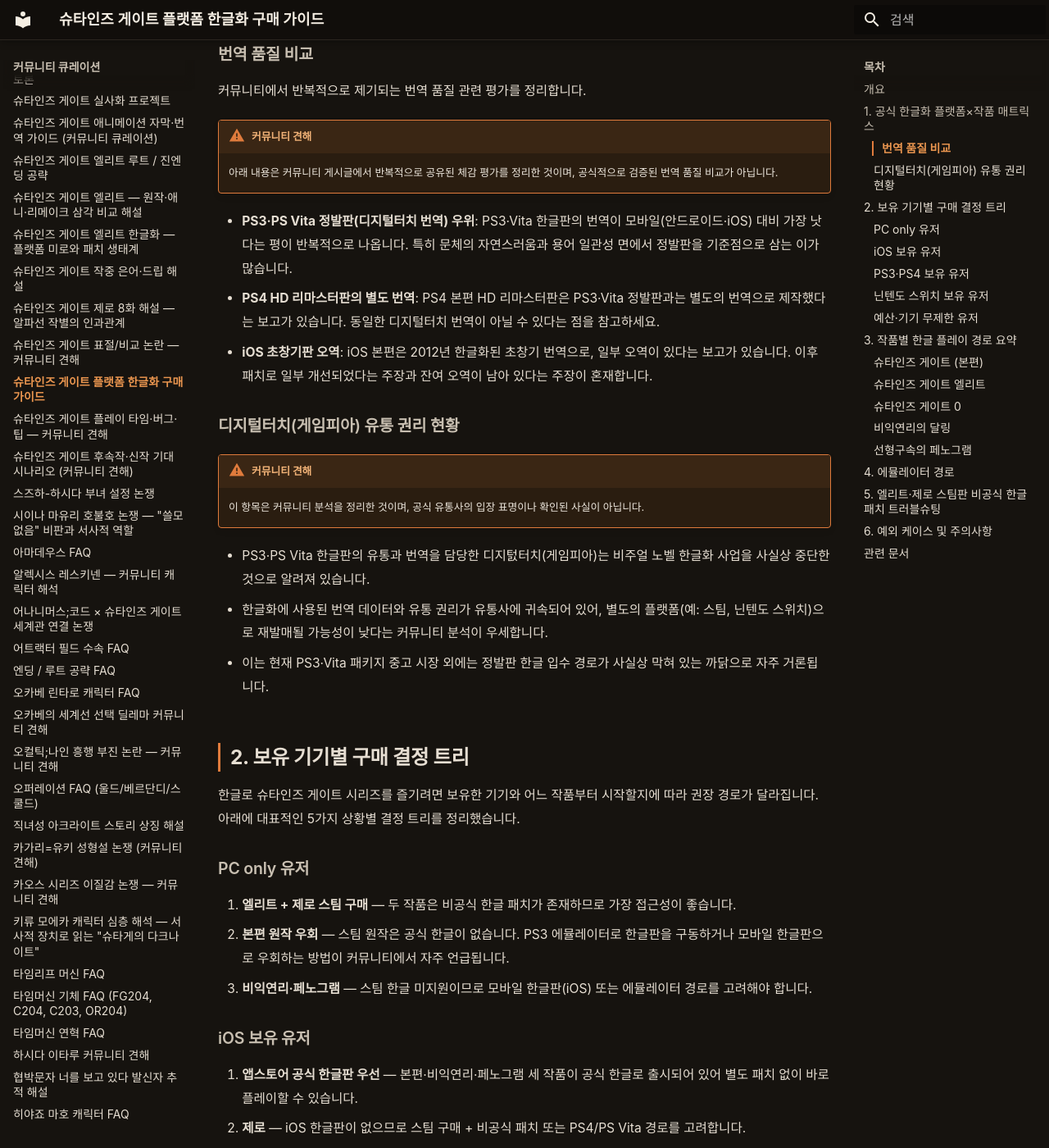
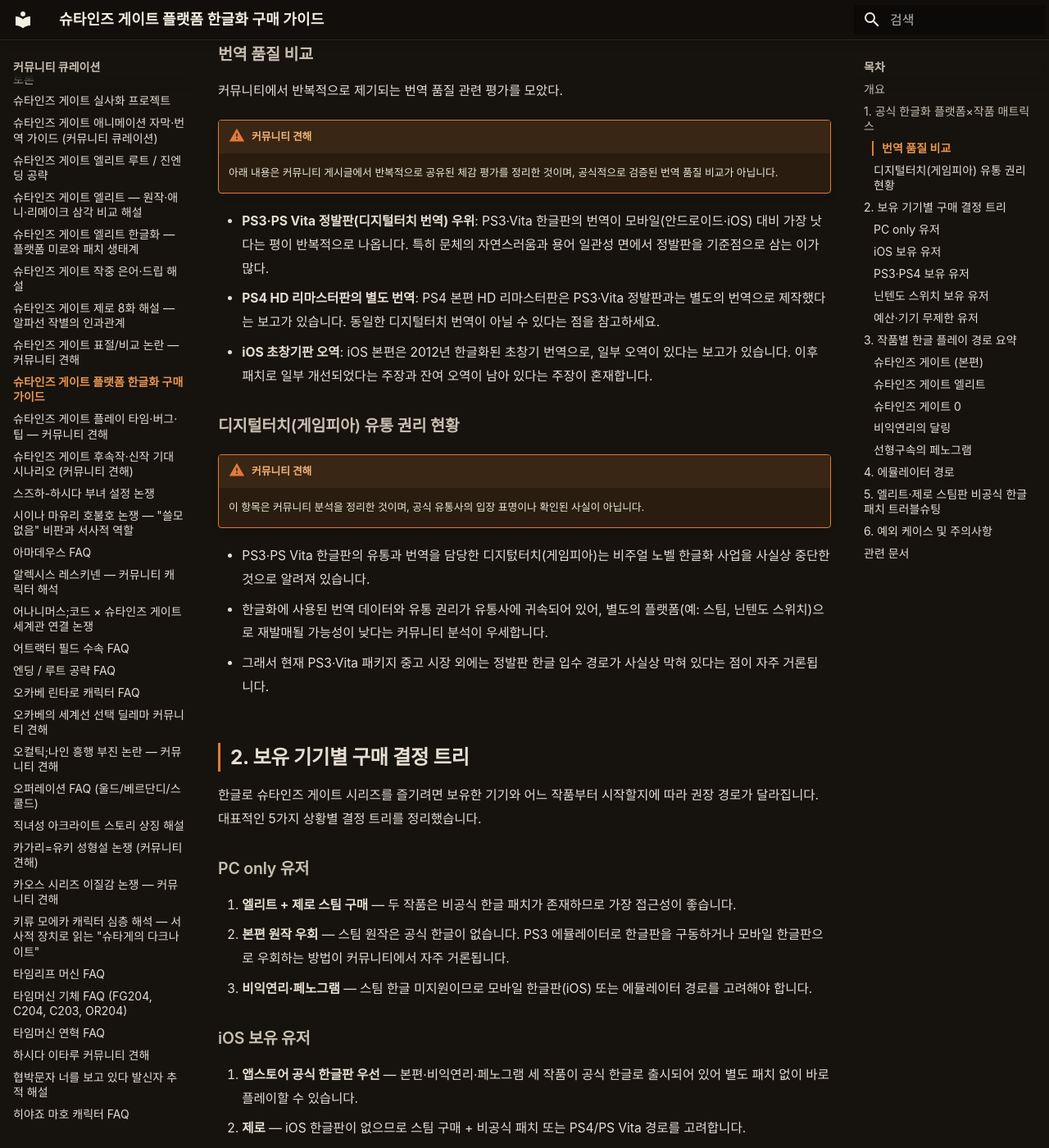
Before and after one commit to sgwiki/sgwiki.github.io, an MkDocs documentation site: the page built from wiki/커뮤니티-큐레이션/슈타인즈-게이트-플랫폼-한글화-구매-가이드.md, in a window 1280 px wide and 1400 px high, scrolled down 1521 px. Shown: the whole window at 82% size. Built offline with MkDocs 1.6.1 and Material for MkDocs 9.7.7, drawn with Linux system fonts in a browser that asks for light colours; some web fonts are replaced; some of the changed text lies outside the part shown.

Commit message:
chore(wiki): 슈타인즈-게이트-플랫폼-한글화-구매-가이드 정비 — humanize 11(추상주자+만능동사 5·헤딩아래 요약박스 3·메타진입 1·문두 접속사 1·형식명사 1)·사실·스포일러(none)·표·링크·플랫폼명·경고 박스 불변
Co-Authored-By: Claude Opus 4.6 <noreply@anthropic.com>

```diff
--- a/wiki/커뮤니티-큐레이션/슈타인즈-게이트-플랫폼-한글화-구매-가이드.md
+++ b/wiki/커뮤니티-큐레이션/슈타인즈-게이트-플랫폼-한글화-구매-가이드.md
@@ -17,11 +17,11 @@ related:
 
 ## 개요
 
-슈타인즈 게이트 시리즈는 발매 플랫폼이 다양하고, 한글 지원 여부가 플랫폼과 작품마다 달라 신규 입문자가 구매 전 반드시 확인해야 할 정보가 많습니다. 이 문서는 보유 기기와 플레이 우선순위에 따라 가장 합리적인 한글 플레이 경로를 단계별로 정리합니다.
+슈타인즈 게이트 시리즈는 발매 플랫폼이 다양하고, 한글 지원 여부가 플랫폼과 작품마다 달라 신규 입문자가 구매 전 반드시 확인해야 할 정보가 많습니다. 보유 기기와 플레이 우선순위에 따라 가장 합리적인 한글 플레이 경로를 단계별로 정리했습니다.
 
 ## 1. 공식 한글화 플랫폼×작품 매트릭스
 
-아래 표는 각 작품별로 공식 한글이 지원되는 플랫폼을 정리한 것입니다. 스팀 원작(본편), 비익연리, 페노그램은 공식 한글이 지원되지 않으며, 엘리트와 제로만 스팀 한글 지원 대상입니다.
+각 작품별로 공식 한글이 지원되는 플랫폼이다. 스팀 원작(본편), 비익연리, 페노그램은 공식 한글이 지원되지 않으며, 엘리트와 제로만 스팀 한글 지원 대상이다.
 
 | 작품 | PS Vita | PS3 | PS4 | iOS | Android | Steam |
 |------|---------|-----|-----|-----|---------|-------|
@@ -41,12 +41,12 @@ related:
 
 ### 번역 품질 비교
 
-커뮤니티에서 반복적으로 제기되는 번역 품질 관련 평가를 정리합니다.
+커뮤니티에서 반복적으로 제기되는 번역 품질 관련 평가를 모았다.
 
 !!! warning "커뮤니티 견해"
     아래 내용은 커뮤니티 게시글에서 반복적으로 공유된 체감 평가를 정리한 것이며, 공식적으로 검증된 번역 품질 비교가 아닙니다.
 
-- **PS3·PS Vita 정발판(디지털터치 번역) 우위**: PS3·Vita 한글판의 번역이 모바일(안드로이드·iOS) 대비 가장 낫다는 평이 반복적으로 나옵니다. 특히 문체의 자연스러움과 용어 일관성 면에서 정발판을 기준점으로 삼는 이가 많습니다.
+- **PS3·PS Vita 정발판(디지털터치 번역) 우위**: PS3·Vita 한글판의 번역이 모바일(안드로이드·iOS) 대비 가장 낫다는 평이 반복적으로 나옵니다. 특히 문체의 자연스러움과 용어 일관성 면에서 정발판을 기준점으로 삼는 이가 많다.
 - **PS4 HD 리마스터판의 별도 번역**: PS4 본편 HD 리마스터판은 PS3·Vita 정발판과는 별도의 번역으로 제작했다는 보고가 있습니다. 동일한 디지털터치 번역이 아닐 수 있다는 점을 참고하세요.
 - **iOS 초창기판 오역**: iOS 본편은 2012년 한글화된 초창기 번역으로, 일부 오역이 있다는 보고가 있습니다. 이후 패치로 일부 개선되었다는 주장과 잔여 오역이 남아 있다는 주장이 혼재합니다.
 
@@ -57,16 +57,16 @@ related:
 
 - PS3·PS Vita 한글판의 유통과 번역을 담당한 디지턼터치(게임피아)는 비주얼 노벨 한글화 사업을 사실상 중단한 것으로 알려져 있습니다.
 - 한글화에 사용된 번역 데이터와 유통 권리가 유통사에 귀속되어 있어, 별도의 플랫폼(예: 스팀, 닌텐도 스위치)으로 재발매될 가능성이 낮다는 커뮤니티 분석이 우세합니다.
-- 이는 현재 PS3·Vita 패키지 중고 시장 외에는 정발판 한글 입수 경로가 사실상 막혀 있는 까닭으로 자주 거론됩니다.
+- 그래서 현재 PS3·Vita 패키지 중고 시장 외에는 정발판 한글 입수 경로가 사실상 막혀 있다는 점이 자주 거론됩니다.
 
 ## 2. 보유 기기별 구매 결정 트리
 
-한글로 슈타인즈 게이트 시리즈를 즐기려면 보유한 기기와 어느 작품부터 시작할지에 따라 권장 경로가 달라집니다. 아래에 대표적인 5가지 상황별 결정 트리를 정리했습니다.
+한글로 슈타인즈 게이트 시리즈를 즐기려면 보유한 기기와 어느 작품부터 시작할지에 따라 권장 경로가 달라집니다. 대표적인 5가지 상황별 결정 트리를 정리했습니다.
 
 ### PC only 유저
 
 1. **엘리트 + 제로 스팀 구매** — 두 작품은 비공식 한글 패치가 존재하므로 가장 접근성이 좋습니다.
-2. **본편 원작 우회** — 스팀 원작은 공식 한글이 없습니다. PS3 에뮬레이터로 한글판을 구동하거나 모바일 한글판으로 우회하는 방법이 커뮤니티에서 자주 언급됩니다.
+2. **본편 원작 우회** — 스팀 원작은 공식 한글이 없습니다. PS3 에뮬레이터로 한글판을 구동하거나 모바일 한글판으로 우회하는 방법이 커뮤니티에서 자주 거론됩니다.
 3. **비익연리·페노그램** — 스팀 한글 미지원이므로 모바일 한글판(iOS) 또는 에뮬레이터 경로를 고려해야 합니다.
 
 ### iOS 보유 유저
@@ -94,13 +94,13 @@ related:
 
 ## 3. 작품별 한글 플레이 경로 요약
 
-다섯 작품 각각에 대해 가장 접근하기 쉬운 한글 플레이 경로를 요약합니다.
+다섯 작품 각각의 한글 플레이 경로를 짚어봅니다.
 
 ### 슈타인즈 게이트 (본편)
 
 - **공식 한글**: PS3 패키지, PS Vita 패키지, iOS, Android(2022년 패치 이후), PS4(제로 초회 특전 HD판).
 - **스팀**: 공식 한글 미지원. 비공식 패치는 장기 제작 중으로 알려져 있으나 완료 시점은 불확실합니다.
-- **권장 경로**: iOS/Android 한글판이 가장 구매하기 쉬우며, 패키지 수집이 가능하다면 PS3·Vita 한글판이 번역 품질 면에서 가장 좋다는 평이 우세합니다.
+- **권장 경로**: iOS/Android 한글판이 가장 구매하기 쉽다. 패키지 수집이 가능하다면 PS3·Vita 한글판이 번역 품질 면에서 가장 좋다는 반응이 많다.
 
 ### 슈타인즈 게이트 엘리트
 
@@ -131,7 +131,7 @@ related:
 !!! warning "커뮤니티 견해"
     이 섹션은 커뮤니티에서 반복적으로 공유된 경험을 정리한 것이며, 공식적으로 검증된 정보는 아닙니다. 에뮬레이터 사용은 각 국가의 저작권법과 플랫폼 이용 약관에 따라 제한될 수 있으므로, 관련 법규를 먼저 확인하세요.
 
-PC로 한글 플레이를 원하는 유저 사이에서 PS3 에뮬레이터와 PS Vita 에뮬레이터로 한글판을 구동하는 방법이 대안으로 자주 언급됩니다.
+PC로 한글 플레이를 원하는 유저 사이에서는 PS3 에뮬레이터와 PS Vita 에뮬레이터로 한글판을 구동하는 방법이 대안으로 자주 거론됩니다.
 
 - **PS3 에뮬레이터(RPCS3)**: PS3 한글 패키지 본편·비익연리·페노그램을 PC에서 구동할 수 있다는 보고가 커뮤니티에 누적되어 있습니다. 다만 하드웨어 요구 사양이 상당히 높고, 초기 설정과 덤프 파일 준비 과정이 입문자에게 부담이 될 수 있습니다.
 - **PS Vita 에뮬레이터(비타3k)**: Vita 한글판을 PC에서 구동하려는 시도가 보고되나, 현재 개발 단계상 호환성이 완전하지 않아 안정적인 플레이가 보장되지 않는다는 의견이 우세합니다.
@@ -142,7 +142,7 @@ PC로 한글 플레이를 원하는 유저 사이에서 PS3 에뮬레이터와 P
 !!! warning "커뮤니티 견해"
     이 섹션은 커뮤니티 게시글에 반복적으로 보고된 증상과 우회법을 정리한 것입니다. 비공식 패치 사용은 게임 정품 라이선스와 관련해 주의가 필요하며, 구체적 배포처·버전 번호는 여기에 기재하지 않습니다. 최신 정보는 갤러리 공지사항에서 직접 확인하세요.
 
-엘리트와 제로 스팀판에 비공식 한글 패치를 적용할 때 반복적으로 보고되는 기술적 문제와 일반적인 해결 방향을 정리합니다.
+엘리트와 제로 스팀판에 비공식 한글 패치를 적용할 때 반복적으로 보고되는 기술적 문제와 일반적인 해결 방향을 모았다.
 
 **자주 보고되는 증상**
 
@@ -165,10 +165,10 @@ PC로 한글 플레이를 원하는 유저 사이에서 PS3 에뮬레이터와 P
 !!! warning "커뮤니티 견해"
     이 섹션은 커뮤니티 게시글에서 반복적으로 제기된 예외 상황을 정리한 것입니다. 공식 유통사의 최종 안내와 다를 수 있으므로 구매 전 공식 채널 확인을 권장합니다.
 
-몇 가지 특수한 상황에서는 일반적인 가이드라인과 다른 결과가 나타날 수 있습니다.
+몇 가지 특수한 상황에서는 일반적인 가이드라인과 다른 결과가 나타난다.
 
 - **닌텐도 스위치판 한국어 미지원**: 스위치로 출시된 슈타인즈 게이트 시리즈는 한국어를 공식 지원하지 않습니다. 한글 플레이가 목적이라면 다른 플랫폼으로 우회해야 합니다.
-- **PS4 슈타인즈 게이트 0 디스크 구매 시 본편 HD판 코드 시간선 정리**: 제로 초회 특전으로 포함된 본편 HD 리마스터 다운로드 코드는 원래 발매 시점 기준의 유효 기간이 설정되어 있었습니다. 이후 커뮤니티에는 유효 기간이 여러 차례 연장되었다는 주장과 이미 종료되어 사용할 수 없다는 주장이 혼재해 있어, 현재 시점의 최종 만료 여부는 단정하기 어렵습니다. 중고 구매 시에는 코드가 이미 사용되었는지, 만료되었는지를 판매자에게 반드시 사전에 확인해야 합니다. 또한 이 HD 리마스터판은 단품으로 공식 발매된 적이 없으므로, 초회 특전 코드가 사실상 유일한 입수 경로라는 점도 참고하세요.
+- **PS4 슈타인즈 게이트 0 디스크 구매 시 본편 HD판 코드 시간선 정리**: 제로 초회 특전으로 포함된 본편 HD 리마스터 다운로드 코드는 원래 발매 시점 기준의 유효 기간이 설정되어 있었습니다. 이후 커뮤니티에는 유효 기간이 여러 차례 연장되었다는 주장과 이미 종료되어 사용할 수 없다는 주장이 혼재해 있어, 현재 시점의 최종 만료 여부는 단정하기 어렵습니다. 중고 구매 시에는 코드가 이미 사용되었는지, 만료되었는지를 판매자에게 반드시 사전에 확인해야 합니다. 이 HD 리마스터판은 단품으로 공식 발매된 적이 없으므로, 초회 특전 코드가 사실상 유일한 입수 경로라는 점도 참고하세요.
 - **PS Vita 스토어 종료**: PS Vita는 시리즈 전작이 한글화된 유일한 플랫폼이지만, PS 스토어 서비스 종료로 인해 디지털 신규 구매가 불가능합니다. 패키지 중고 시장만이 유일한 입수 경로로 남아 있습니다.
 - **스팀 4개 번들 주의**: 스팀에서 판매되는 4개 작품 번들(본편·엘리트·제로·페노그램)은 공식 한국어가 표기되어 있지 않습니다. 비공식 한글 패치는 엘리트와 제로에만 존재하며, 본편과 페노그램은 별도 우회 경로가 필요합니다. 번들 구매 전 이 점을 반드시 확인하세요.
 - **안드로이드 최신 OS 호환성 경고**: 안드로이드 13 등 최신 OS 환경에서 구버전 앱 호환성 경고 메시지가 표시된다는 보고가 있습니다. 플레이 자체는 가능하지만, 구동 시 경고가 노출되는 점을 참고하세요.
```
